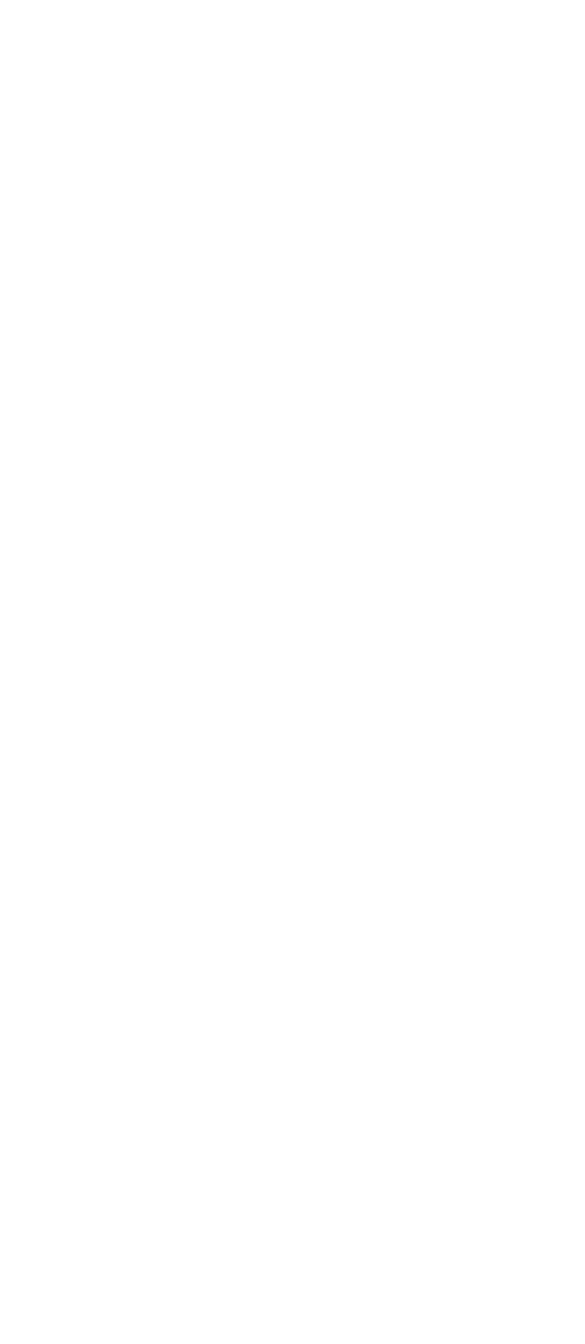
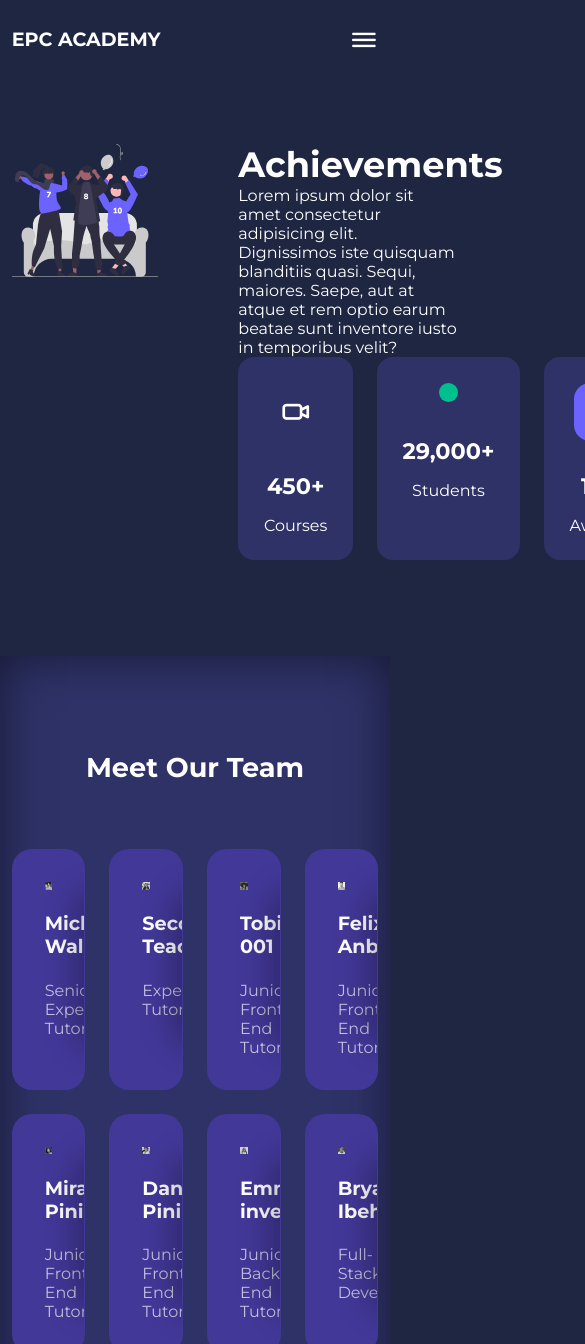
Before and after one commit to miraclesiddert/Epc-Educative-Website, a plain HTML site: page about.html in a window 390 px wide. Shown: the top 1344 px of the page, 585 px wide, since content can reach past the window. Before the commit the page ends 844 px from the top, so only its background shows below. Drawn offline with nearby package versions, Linux system fonts and the light colour scheme.

Commit message:
updating the about pages

```diff
--- a/about.html
+++ b/about.html
@@ -0,0 +1,318 @@
+<!DOCTYPE html>
+<html lang="en">
+
+<head>
+    <meta charset="UTF-8">
+    <meta http-equiv="X-UA-Compatible" content="IE=edge">
+    <meta name="viewport" content="width=device-width, initial-scale=1.0">
+    <title>EPC Education website using html, css & javascript</title>
+
+    <!-- iconscort -->
+    <link rel="stylesheet" href="https://unicons.iconscout.com/release/v4.0.8/css/line.css">
+
+    <!-- google fonts (montserrat) -->
+    <link rel="preconnect" href="https://fonts.googleapis.com">
+    <link rel="preconnect" href="https://fonts.gstatic.com" crossorigin>
+    <link href="https://fonts.googleapis.com/css2?family=Montserrat:wght@300;400;500;600;700;800;900&display=swap"
+        rel="stylesheet">
+
+    <!-- css -->
+    <link rel="stylesheet" href="./css/style.css">
+    <link rel="stylesheet" href="./css/about.css">
+</head>
+
+<body>
+    <nav>
+        <div class="container nav__container">
+            <a href="index.html" class="index">
+                <h4>EPC ACADEMY</h4>
+            </a>
+            <ul class="nav__menu">
+                <li><a href="index.html">Home</a></li>
+                <li><a href="about.html">About</a></li>
+                <li><a href="courses.html">Courses</a></li>
+                <li><a href="contact.html">Contact</a></li>
+            </ul>
+            <button id="open-menu-btn"><i class="uil uil-bars"></i></button>
+            <button id="close-menu-btn"><i class="uil uil-multiply"></i></button>
+        </div>
+    </nav>
+
+    <!-- ====================================END OF NAVBAR============================== -->
+
+    <!-- ==================================================  ACHIEVEMENT SECTION=========================================== -->
+
+    <section class="about__achievements">
+        <div class="container about__achievements-container">
+            <div class="about__achievement-left">
+                <img src="./images/about achievements.svg"  srcset="">
+            </div>
+            <div class="about__achievement-right">
+                <h1>Achievements</h1>
+                <p>Lorem ipsum dolor sit amet consectetur adipisicing elit. Dignissimos iste quisquam blanditiis quasi. Sequi, maiores. Saepe, aut at atque et rem optio earum beatae sunt inventore iusto in temporibus velit?</p>
+                <div class="achievements__cards">
+                    <article class="achievement__card">
+                        <span class="achievement__icon">
+                            <i class="uil uil-video"></i>
+                        </span>
+                        <h3>450+</h3>
+                        <p>Courses</p>
+                    </article>
+
+                    <article class="achievement__card">
+                        <span class="achievement__icon">
+                            <i class="uil uil-user-alt"></i>
+                        </span>
+                        <h3>29,000+</h3>
+                        <p>Students</p>
+                    </article>
+
+                    <article class="achievement__card">
+                        <span class="achievement__icon">
+                            <i class="uil uil-trophy"></i>
+                        </span>
+                        <h3>16+</h3>
+                        <p>Awards</p>
+                    </article>
+                </div>
+            </div>
+
+        </div>
+    </section>
+
+    <!-- ==================================================  END OF ACHIEVEMENT  =========================================== -->
+
+
+
+
+    <!-- ==================================================  TEAM SECTION   =========================================== -->
+    <section class="team">
+        <h2>Meet Our Team</h2>
+        <div class="container team__container">
+            <article class="team__member">
+                <div class="team__member-image">
+                    <img src="./images/tm1.jpg" alt="team member image">
+                </div>
+                <div class="team__member-info">
+                    <h4>Micheal Wale</h4>
+                    <p>Senior Expert Tutor(CEO)</p>
+                </div>
+                <div class="team__member-social">
+                    <a href="http://instagram.com" target="_blank "><i class="uil uil-instagram"></i></a>
+                    <a href="http://twitter.com" target="_blank "><i class="uil uil-twitter"></i></a>
+                    <a href="http://github.com" target="_blank "><i class="uil uil-github"></i></a>
+                </div>
+            </article>
+
+            <article class="team__member">
+                <div class="team__member-image">
+                    <img src="./images/tm2.jpg" alt="team member image">
+                </div>
+                <div class="team__member-info">
+                    <h4>Second Teacher</h4>
+                    <p>Expert Tutor</p>
+                </div>
+                <div class="team__member-social">
+                    <a href="http://instagram.com" target="_blank "><i class="uil uil-instagram"></i></a>
+                    <a href="http://twitter.com" target="_blank "><i class="uil uil-twitter"></i></a>
+                    <a href="http://github.com" target="_blank "><i class="uil uil-github"></i></a>
+                </div>
+            </article>
+
+            <article class="team__member">
+                <div class="team__member-image">
+                    <img src="./images/tm3.jpg" alt="team member image">
+                </div>
+                <div class="team__member-info">
+                    <h4>Tobi 001</h4>
+                    <p>Junior Front-End Tutor</p>
+                </div>
+                <div class="team__member-social">
+                    <a href="http://instagram.com" target="_blank "><i class="uil uil-instagram"></i></a>
+                    <a href="http://twitter.com" target="_blank "><i class="uil uil-twitter"></i></a>
+                    <a href="http://github.com" target="_blank "><i class="uil uil-github"></i></a>
+                </div>
+            </article>
+
+            <article class="team__member">
+                <div class="team__member-image">
+                    <img src="./images/tm4.jpg" alt="team member image">
+                </div>
+                <div class="team__member-info">
+                    <h4>Felix Anbe</h4>
+                    <p>Junior Front-End Tutor</p>
+                </div>
+                <div class="team__member-social">
+                    <a href="http://instagram.com" target="_blank "><i class="uil uil-instagram"></i></a>
+                    <a href="http://twitter.com" target="_blank "><i class="uil uil-twitter"></i></a>
+                    <a href="http://github.com" target="_blank "><i class="uil uil-github"></i></a>
+                </div>
+            </article>
+
+            <article class="team__member">
+                <div class="team__member-image">
+                    <img src="./images/tm5.jpg" alt="team member image">
+                </div>
+                <div class="team__member-info">
+                    <h4>Miracle Pininee</h4>
+                    <p>Junior Front-End Tutor</p>
+                </div>
+                <div class="team__member-social">
+                    <a href="http://instagram.com" target="_blank "><i class="uil uil-instagram"></i></a>
+                    <a href="http://twitter.com" target="_blank "><i class="uil uil-twitter"></i></a>
+                    <a href="http://github.com" target="_blank "><i class="uil uil-github"></i></a>
+                </div>
+            </article>
+
+            <article class="team__member">
+                <div class="team__member-image">
+                    <img src="./images/tm6.jpg" alt="team member image">
+                </div>
+                <div class="team__member-info">
+                    <h4>Daniel Pininee</h4>
+                    <p>Junior Front-End Tutor</p>
+                </div>
+                <div class="team__member-social">
+                    <a href="http://instagram.com" target="_blank "><i class="uil uil-instagram"></i></a>
+                    <a href="http://twitter.com" target="_blank "><i class="uil uil-twitter"></i></a>
+                    <a href="http://github.com" target="_blank "><i class="uil uil-github"></i></a>
+                </div>
+            </article>
+
+            <article class="team__member">
+                <div class="team__member-image">
+                    <img src="./images/tm7.jpg" alt="team member image">
+                </div>
+                <div class="team__member-info">
+                    <h4>Emmanuel invest</h4>
+                    <p>Junior Back-End Tutor</p>
+                </div>
+                <div class="team__member-social">
+                    <a href="http://instagram.com" target="_blank "><i class="uil uil-instagram"></i></a>
+                    <a href="http://twitter.com" target="_blank "><i class="uil uil-twitter"></i></a>
+                    <a href="http://github.com" target="_blank "><i class="uil uil-github"></i></a>
+                </div>
+            </article>
+
+            <article class="team__member">
+            <div class="team__member-image">
+                    <img src="./images/tm8.jpg" alt="team member image">
+                </div>
+                <div class="team__member-info">
+                    <h4>Bryan Ibeh</h4>
+                    <p>Full-Stack-Developer</p>
+                </div>
+                <div class="team__member-social">
+                    <a href="http://instagram.com" target="_blank "><i class="uil uil-instagram"></i></a>
+                    <a href="http://twitter.com" target="_blank "><i class="uil uil-twitter"></i></a>
+                    <a href="http://github.com" target="_blank "><i class="uil uil-github"></i></a>
+                </div>
+            </article>
+
+            <article class="team__member">
+                <div class="team__member-image">
+                    <img src="./images/tm9.jpg" alt="team member image">
+                </div>
+                <div class="team__member-info">
+                    <h4>Richard Ameana</h4>
+                    <p>Back-End Tutor</p>
+                </div>
+                <div class="team__member-social">
+                    <a href="http://instagram.com" target="_blank "><i class="uil uil-instagram"></i></a>
+                    <a href="http://twitter.com" target="_blank "><i class="uil uil-twitter"></i></a>
+                    <a href="http://github.com" target="_blank "><i class="uil uil-github"></i></a>
+                </div>
+            </article>
+
+            <article class="team__member">
+                <div class="team__member-image">
+                    <img src="./images/tm10.jpg" alt="team member image">
+                </div>
+                <div class="team__member-info">
+                    <h4>Sony Wale</h4>
+                    <p>Back-End Tutor</p>
+                </div>
+                <div class="team__member-social">
+                    <a href="http://instagram.com" target="_blank "><i class="uil uil-instagram"></i></a>
+                    <a href="http://twitter.com" target="_blank "><i class="uil uil-twitter"></i></a>
+                    <a href="http://github.com" target="_blank "><i class="uil uil-github"></i></a>
+                </div>
+            </article>
+        </div>
+    </section>
+
+
+
+
+
+
+
+
+
+
+    <!-- ==================================================FOOTER SECTION=========================================== -->
+
+
+
+    <footer>
+        <div class="container footer__container">
+            <div class="footer__1">
+                <a href="index.html" class="footer__logo">
+                    <H4>EPC ACADEMIC</H4>
+                </a>
+                <P>Lorem ipsum dolor sit amet consectetur, adipisicing elit. Fugiat asperiores, aliquid maiores repellat
+                    minus ex.</P>
+            </div>
+
+            <div class="footer__2">
+                <h4>Permalinks</h4>
+                <ul class="permalinks">
+                    <li><a href="index.html">Home</a></li>
+                    <li><a href="about.html">About</a></li>
+                    <li><a href="courses.html">Courses</a></li>
+                    <li><a href="contact.html">Contact</a></li>
+                </ul>
+            </div>
+
+            <div class="footer__3">
+                <h4>Primacy</h4>
+                <ul class="primacy">
+                    <li><a href="#">Privacy Policy</a></li>
+                    <li><a href="#">Term and Conditions</a></li>
+                    <li><a href="#">Refund Policy</a></li>
+                </ul>
+            </div>
+
+            <div class="footer__4">
+                <h4>Contact Us</h4>
+                <div>
+                    <p>+234 810 273 5491</p>
+                    <p>epcacademics@gmail.com</p>
+                </div>
+
+                <ul class="footer__socials">
+                    <li>
+                        <a href="#"><i class="uil uil-facebook-f"></i></a>
+                    </li>
+                    <li>
+                        <a href="#"><i class="uil uil-instagram-alt"></i></a>
+                    </li>
+                    <li>
+                        <a href="#"><i class="uil uil-twitter"></i></a>
+                    </li>
+                    <li>
+                        <a href="#"><i class="uil uil-linkedin-alt"></i></a>
+                    </li>
+                    <li>
+                        <a href="#"><i class="uil uil-github"></i></a>
+                    </li>
+                </ul>
+            </div>
+
+        </div>
+        <div class="footer__copyright">
+            <small>Copyright &copy; EPC ACADEMY</small>
+        </div>
+    </footer>
+</body>
+</html>
--- a/css/about.css
+++ b/css/about.css
@@ -0,0 +1,127 @@
+/*======================   ACHIEVEMENTS=================*/
+.about__achievements {
+    margin-top: 3rem;
+}
+
+.about__achievements-container {
+    display: grid;
+    grid-template-columns: 40% 60%;
+    gap: 5rem;
+}
+
+.about__achievements-right > p {
+    margin: 1.6rem 0 2.5rem;
+}
+
+.achievements__cards {
+    display: grid;
+    grid-template-columns: repeat(3, 1fr);
+    gap: 1.5rem;
+}
+
+.achievement__card {
+    background: var(--color-bg1);
+    padding: 1.6rem;
+    border-radius: 1rem;
+    text-align: center;
+    transition: var(--transition);
+}
+
+.achievement__card:hover {
+    background: var(--color-bg2);
+    box-shadow: 0 3rem 3rem rgba(0, 0, 0, 0.3);
+}
+
+.achievement__icon {
+    background: var(--color-danger);
+    padding: 0.6rem;
+    border-radius: 1rem;
+    display: inline-block;
+    margin-bottom: 2rem;
+    font-size: 2rem;
+}
+
+.achievement__card:nth-child(2) .achievement__icon {
+    background: var(--color-success);
+}
+
+.achievement__card:nth-child(3) .achievement__icon {
+    background: var(--color-primary);
+}
+
+.achievement__card p {
+    margin-top: 1rem;
+}
+
+
+/*======================   TEAMS   =================*/
+.team {
+    background: var(--color-bg1);
+    box-shadow: inset 0 0 3rem rgba(0, 0, 0, 0.5);
+}
+
+.team__container {
+    display: grid;
+    grid-template-columns: repeat(4, 1fr);
+    gap: 1.5rem;
+}
+
+.team__member {
+    background: var(--color-bg2);
+    padding: 2rem;
+    border: 1px solid transparent;
+    /* border-radius: 1rem; */
+    transition: var(--transition);
+    position: relative;
+    overflow: hidden;
+    border-radius: 20px;
+}
+
+.team__member:hover {
+    background: transparent;
+    border-color: var(--color-primary);
+}
+
+.team__member-image img {
+    filter: saturate(0);
+    transition: var(--transition);
+}
+
+.team__member:hover img {
+    filter: none;
+    /* filter: saturate(1); */
+}
+
+.team__member-info * {
+    text-align: center;
+    margin-top: 1.4rem;
+}
+
+.team__member-info p {
+    color: var(--color-light);
+}
+
+.team__member-social {
+    position: absolute;
+    top: 50%;
+    transform: translateY(-50%);
+    right: -100%;
+    display: flex;
+    flex-direction: column;
+    background: var(--color-primary);
+    border-radius: 1rem 0 0 1rem;
+    /* height: 50%; */
+    box-shadow: -2rem 0 2rem rgba(0, 0, 0, 0.3);
+    transition: var(--transition);
+}
+
+.team__member:hover .team__member-social {
+    right: 0;
+}
+
+.team__member-social a {
+    padding: 1rem;
+}
+
+
+/*====================== MEDIA QUERIES (TABLETS)  =================*/
--- a/css/style.css
+++ b/css/style.css
@@ -614,9 +614,82 @@ footer ul li:hover{
 
 
 }
-    /*=================================NAVBAR=============================*?
+
+
+
+
+
+    /*===================================MEDIA QUERIES (PHONES)=============================*/
+@media screen and (max-width: 600px) {
+    .container {
+        width: var(--container-width-sn);
+    }
+
+    /*===============================================NAVBAR=========================*/
+    .nav__menu {
+        right: 3%;
+    }
+/*===================================================HEADER=========================*/
+header {
+    height: 100vh;
+}
+
+.header__container {
+    grid-template-columns: 1fr;
+    text-align: center;
+    margin-top: 0;
+}
+
+.header__left p {
+    margin-bottom: 1.3rem;
+}
+
+
+/*=======     CATEGORIES  ========================================*/
+.categories__right {
+    grid-template-columns: 1fr 1fr;
+    gap: 0.7rem;
+}
+
+.category {
+    padding: 1rem;
+    border-radius: 1rem;
+}
+
+.category__icon {
+    margin-top: 4px;
+    display: inline-block;
+}
+
+/*=======     POPULAR COURSES  ========================================*/
+.courses__container {
+    grid-template-columns: 1fr;
+}
+
+
+/*=======     testimonials  ========================================*/
+.testimonial__body {
+    padding: 3.2rem;
+}
+
+/*=======     FOOTER  ========================================*/
+.footer__container {
+    grid-template-columns: 1fr;
+    text-align: center;
+    gap: 2rem;
+}
+
+.footer__1 p {
+    margin: 1rem auto;
+}
+
+.footer__socials {
+    justify-content: center;
+}
 
 }
+
+
 
 
 /* header{
```
Also changed, not shown: index.html (+2 -0 lines).
